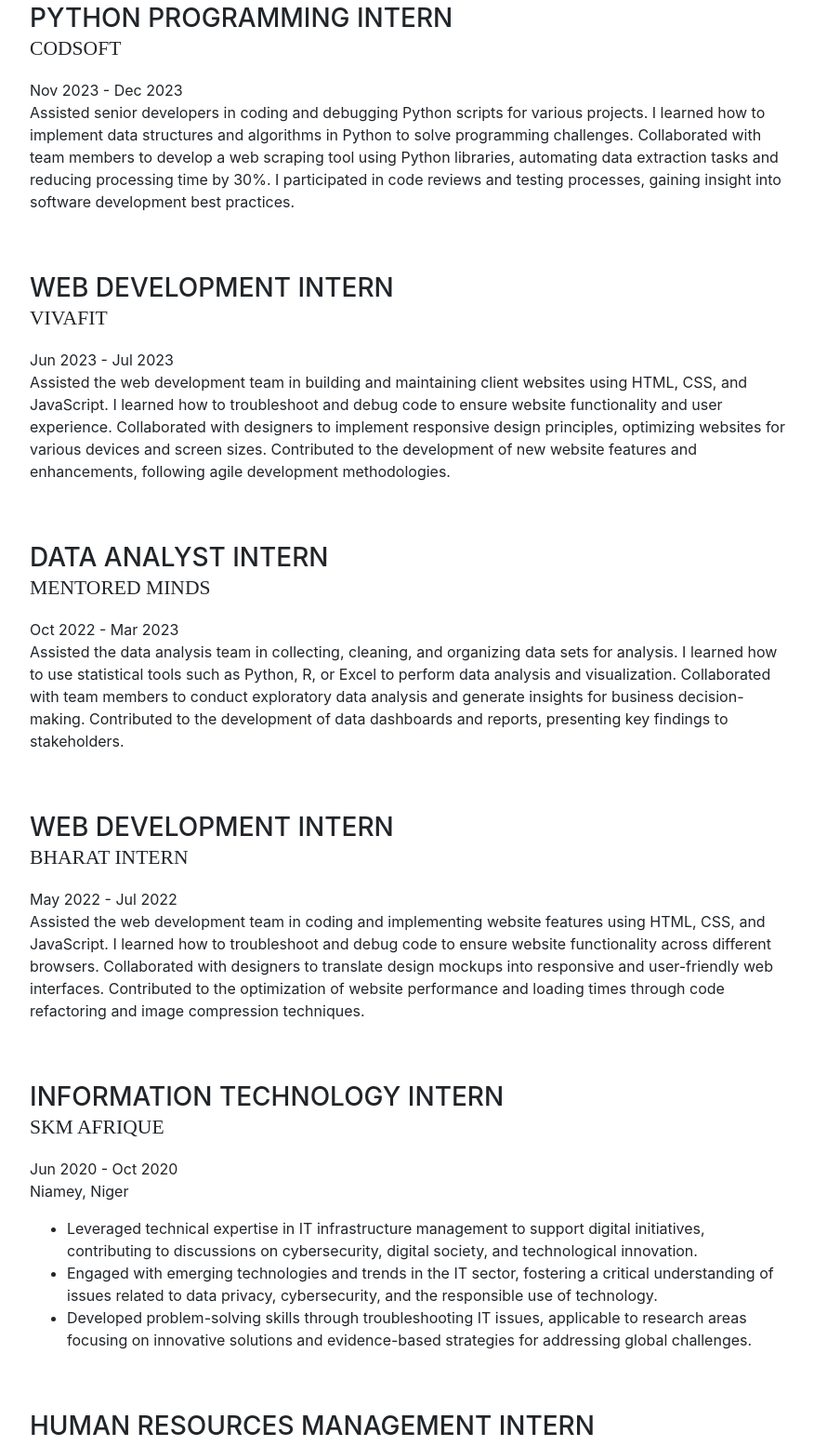
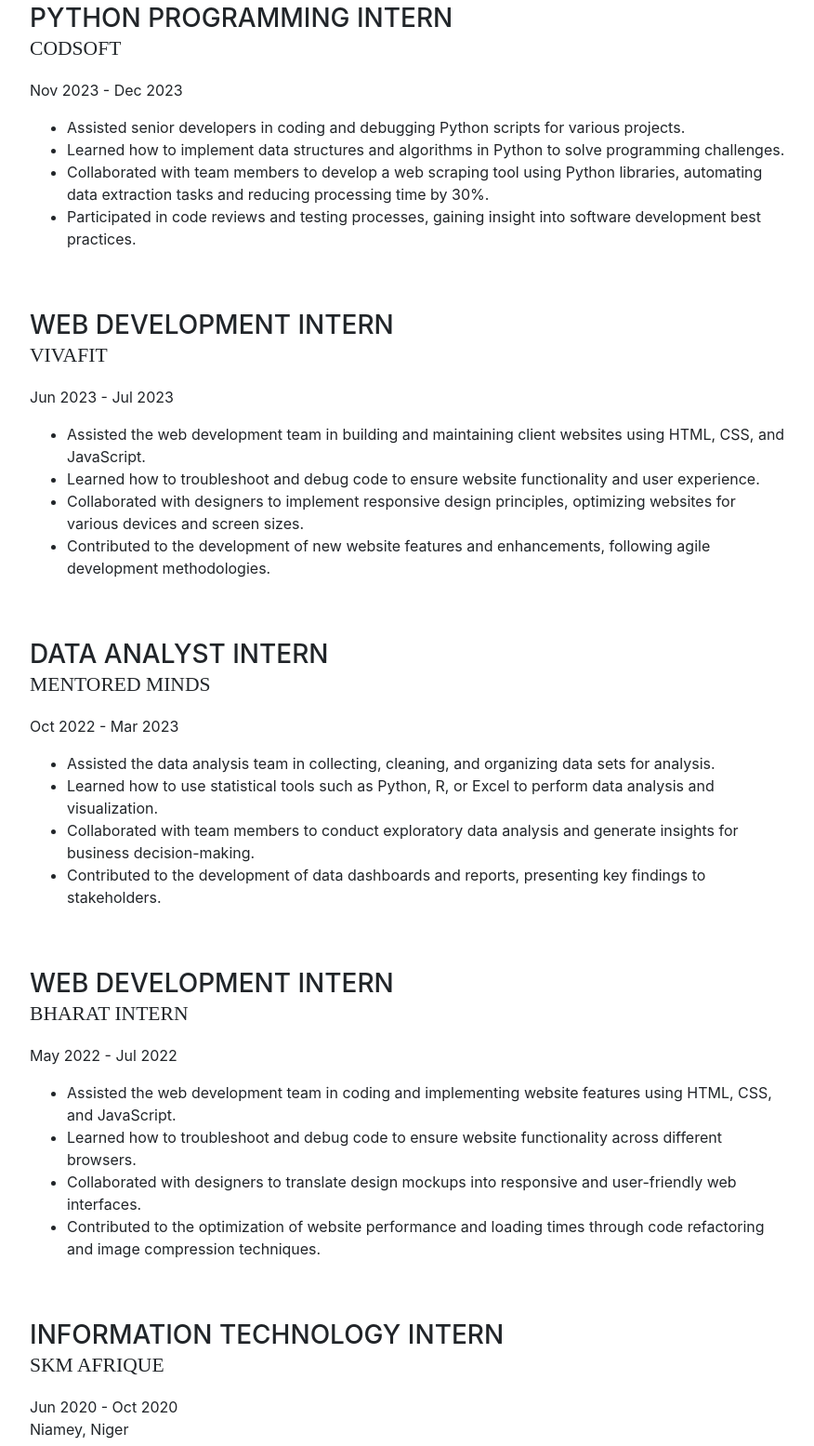
Before and after one commit to abdoulasani/Portfolio, a website with bundled scripts: page index.html in a window 1280 px wide. Shown: the part 1653-3208 px from the top of the page at 93% size, without its empty margins (336-1212 px from the left). Built offline with nearby package versions, Linux system fonts and the light colour scheme; a web font is replaced by a local one.

Commit message:
Update index.html

```diff
--- a/index.html
+++ b/index.html
@@ -159,45 +159,68 @@
               </div>
           </div>
 
-          <!-- Python Programming Intern -->
+
+          <!-- Python Programming Intern, CodSoft -->
           <div class="resume-item d-flex flex-column flex-md-row mb-5">
               <div class="resume-content mr-auto">
                   <h3 class="mb-0">Python Programming Intern</h3>
                   <div class="subheading mb-3">CodSoft</div>
-              <p>Nov 2023 - Dec 2023 <br>
-                Assisted senior developers in coding and debugging Python scripts for various projects. I learned how to implement data structures and algorithms in Python to solve programming challenges. Collaborated with team members to develop a web scraping tool using Python libraries, automating data extraction tasks and reducing processing time by 30%. I participated in code reviews and testing processes, gaining insight into software development best practices.</p>
+                  <p>Nov 2023 - Dec 2023</p>
+                  <ul>
+                      <li>Assisted senior developers in coding and debugging Python scripts for various projects.</li>
+                      <li>Learned how to implement data structures and algorithms in Python to solve programming challenges.</li>
+                      <li>Collaborated with team members to develop a web scraping tool using Python libraries, automating data extraction tasks and reducing processing time by 30%.</li>
+                      <li>Participated in code reviews and testing processes, gaining insight into software development best practices.</li>
+                  </ul>
               </div>
           </div>
 
-          <!-- Web Development Intern -->
+          <!-- Web Development Intern, VIVAFIT -->
           <div class="resume-item d-flex flex-column flex-md-row mb-5">
               <div class="resume-content mr-auto">
                   <h3 class="mb-0">Web Development Intern</h3>
                   <div class="subheading mb-3">VIVAFIT</div>
-              <p>Jun 2023 - Jul 2023 <br>
-                Assisted the web development team in building and maintaining client websites using HTML, CSS, and JavaScript. I learned how to troubleshoot and debug code to ensure website functionality and user experience. Collaborated with designers to implement responsive design principles, optimizing websites for various devices and screen sizes. Contributed to the development of new website features and enhancements, following agile development methodologies.</p>
+                  <p>Jun 2023 - Jul 2023</p>
+                  <ul>
+                      <li>Assisted the web development team in building and maintaining client websites using HTML, CSS, and JavaScript.</li>
+                      <li>Learned how to troubleshoot and debug code to ensure website functionality and user experience.</li>
+                      <li>Collaborated with designers to implement responsive design principles, optimizing websites for various devices and screen sizes.</li>
+                      <li>Contributed to the development of new website features and enhancements, following agile development methodologies.</li>
+                  </ul>
               </div>
           </div>
 
-          <!-- Data Analyst Intern -->
+          <!-- Data Analyst Intern, Mentored Minds -->
           <div class="resume-item d-flex flex-column flex-md-row mb-5">
               <div class="resume-content mr-auto">
                   <h3 class="mb-0">Data Analyst Intern</h3>
                   <div class="subheading mb-3">Mentored Minds</div>
-              <p>Oct 2022 - Mar 2023 <br>
-                Assisted the data analysis team in collecting, cleaning, and organizing data sets for analysis. I learned how to use statistical tools such as Python, R, or Excel to perform data analysis and visualization. Collaborated with team members to conduct exploratory data analysis and generate insights for business decision-making. Contributed to the development of data dashboards and reports, presenting key findings to stakeholders.</p>
+                  <p>Oct 2022 - Mar 2023</p>
+                  <ul>
+                      <li>Assisted the data analysis team in collecting, cleaning, and organizing data sets for analysis.</li>
+                      <li>Learned how to use statistical tools such as Python, R, or Excel to perform data analysis and visualization.</li>
+                      <li>Collaborated with team members to conduct exploratory data analysis and generate insights for business decision-making.</li>
+                      <li>Contributed to the development of data dashboards and reports, presenting key findings to stakeholders.</li>
+                  </ul>
               </div>
           </div>
 
-          <!-- Web Development Intern -->
+          <!-- Web Development Intern, Bharat Intern -->
           <div class="resume-item d-flex flex-column flex-md-row mb-5">
               <div class="resume-content mr-auto">
                   <h3 class="mb-0">Web Development Intern</h3>
                   <div class="subheading mb-3">Bharat Intern</div>
-              <p>May 2022 - Jul 2022 <br>
-                Assisted the web development team in coding and implementing website features using HTML, CSS, and JavaScript. I learned how to troubleshoot and debug code to ensure website functionality across different browsers. Collaborated with designers to translate design mockups into responsive and user-friendly web interfaces. Contributed to the optimization of website performance and loading times through code refactoring and image compression techniques.</p>
+                  <p>May 2022 - Jul 2022</p>
+                  <ul>
+                      <li>Assisted the web development team in coding and implementing website features using HTML, CSS, and JavaScript.</li>
+                      <li>Learned how to troubleshoot and debug code to ensure website functionality across different browsers.</li>
+                      <li>Collaborated with designers to translate design mockups into responsive and user-friendly web interfaces.</li>
+                      <li>Contributed to the optimization of website performance and loading times through code refactoring and image compression techniques.</li>
+                  </ul>
               </div>
           </div>
+
+
           <!-- Information Technology Intern, SKM AFRIQUE -->
           <div class="resume-item d-flex flex-column flex-md-row mb-5">
               <div class="resume-content mr-auto">
@@ -228,6 +251,8 @@
               </div>
           </div>
       </div>
+  </section>
+
 
         </div>
       </section>
```
Lines whose indentation alone changed are shown as unchanged.
